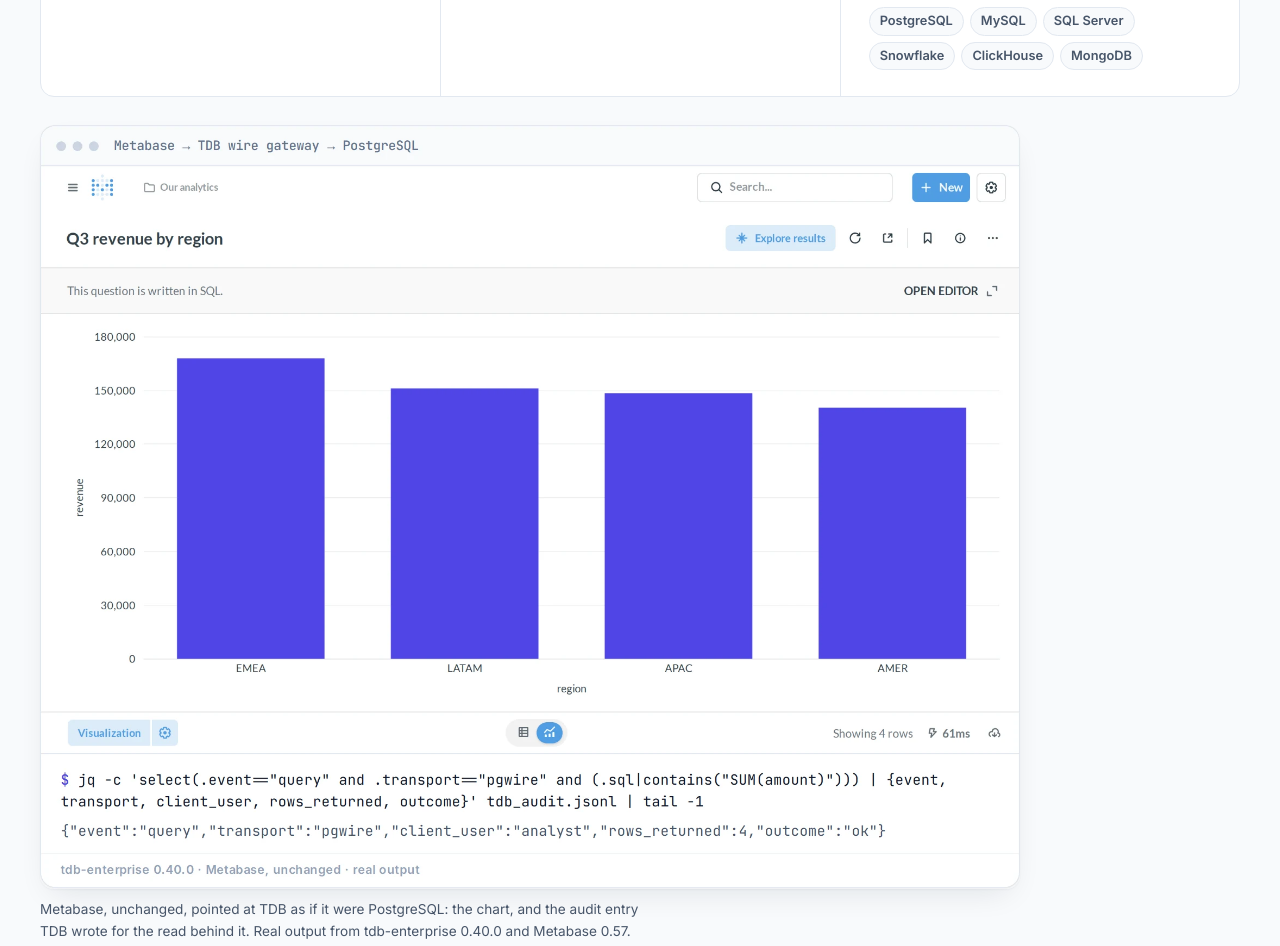
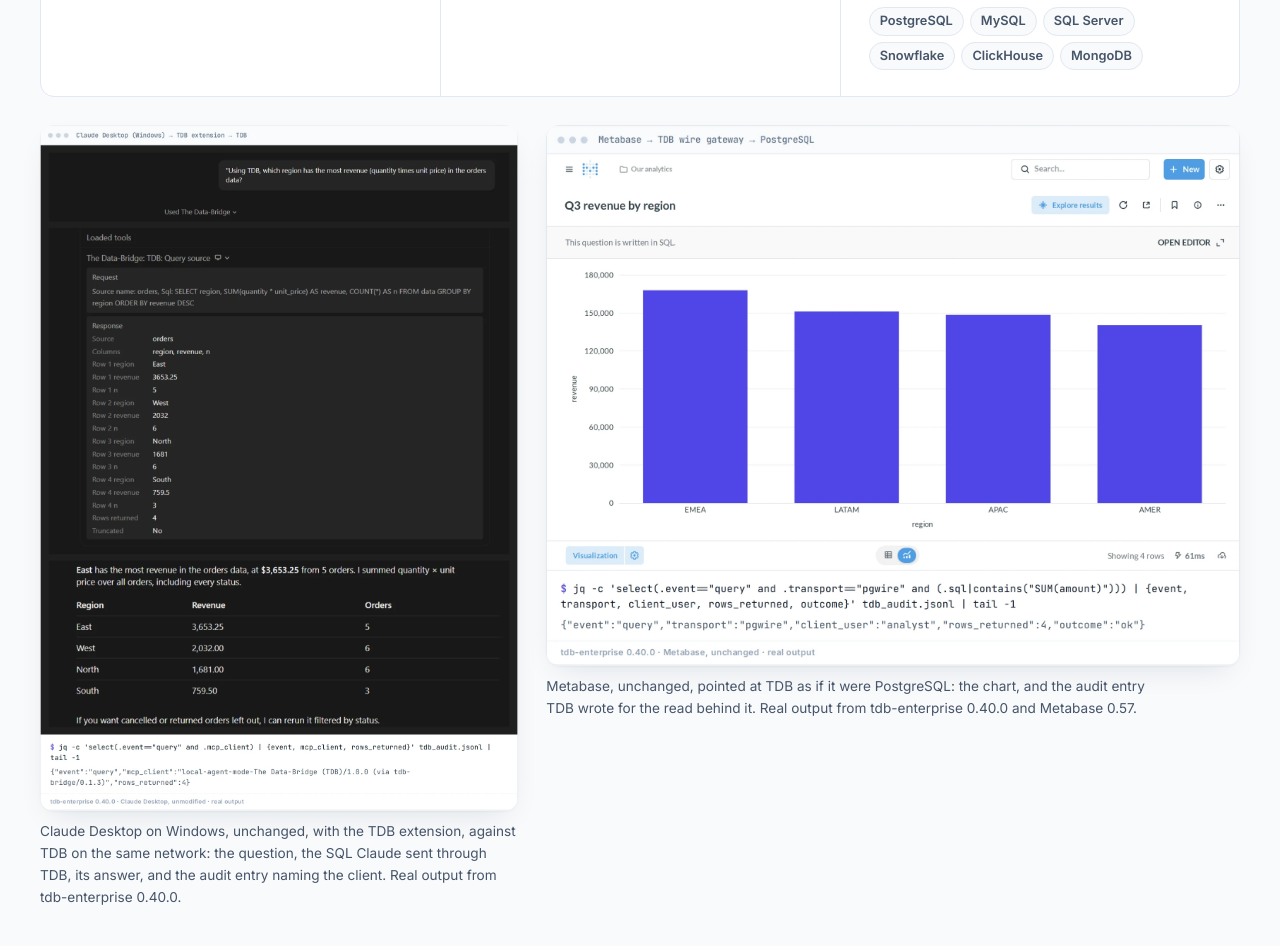
Before and after one commit to tdb-project/tdb-landing, a plain HTML site: page index.html in a window 1280 px wide. Shown: the part 10574-11520 px from the top of the page. Drawn offline with Linux system fonts and the light colour scheme.

Commit message:
Proof: Claude Desktop (Windows) with the TDB extension, beside Metabase; real screenshots and the audit entry
Co-Authored-By: Claude Opus 5.5 <noreply@anthropic.com>

```diff
--- a/index.html
+++ b/index.html
@@ -237,7 +237,9 @@
     .tamper p { color: var(--text-dim); margin: 0; }
     .tamper .shot { margin: 0; }
     @media (max-width: 900px) { .tamper { grid-template-columns: 1fr; } }
-    .proof-shot { margin: 28px 0 0; max-width: 980px; }
+    .proof-shots { display: grid; grid-template-columns: 1fr 1.45fr; gap: 28px; align-items: start; margin: 28px 0 0; }
+    .proof-shot { margin: 0; }
+    @media (max-width: 900px) { .proof-shots { grid-template-columns: 1fr; } }
     .proof-shot img { display: block; width: 100%; height: auto; border-radius: var(--radius); box-shadow: var(--shadow); }
     .proof-shot figcaption { font-size: .85rem; color: var(--text-dim); margin-top: 10px; max-width: 70ch; }
     .vis { height: 64px; margin: 0 0 18px; display: flex; flex-wrap: wrap; gap: 6px; align-content: center; font: 600 .68rem var(--mono); }
@@ -850,7 +852,10 @@
           <div><b>Published advisories</b><p>Twenty-nine security updates since September 2026, each saying what was exposed and what to do. <a href="https://docs.tdb.asvanlabs.com/security/updates/">Advisories →</a></p></div>
           <div><b>Tested with</b><p>Checked end to end against real clients:</p><div class="names"><span>Claude Code</span><span>Claude Desktop</span><span>claude.ai</span><span>VS Code</span><span>Metabase</span><span>DBeaver</span><span>psql</span><span>pgjdbc</span></div><p>And real databases:</p><div class="names"><span>PostgreSQL</span><span>MySQL</span><span>SQL Server</span><span>Snowflake</span><span>ClickHouse</span><span>MongoDB</span></div></div>
         </div>
-        <figure class="proof-shot"><img src="media/proof-metabase.webp" width="1804" height="1406" alt="Metabase showing a bar chart of Q3 revenue by region, read from PostgreSQL through the TDB wire gateway, above the audit entry TDB wrote for it: event query, transport pgwire, client_user analyst, rows_returned 4, outcome ok." loading="lazy" decoding="async"><figcaption>Metabase, unchanged, pointed at TDB as if it were PostgreSQL: the chart, and the audit entry TDB wrote for the read behind it. Real output from tdb-enterprise 0.40.0 and Metabase 0.57.</figcaption></figure>
+        <div class="proof-shots">
+          <figure class="proof-shot"><a href="media/proof-claude-desktop.webp"><img src="media/proof-claude-desktop.webp" width="1353" height="1940" alt="Claude Desktop on Windows answering which region has the most revenue in the orders data: it ran a query_source call through the TDB extension, got four rows back, and answered East, 3,653.25 from 5 orders. Below, the audit entry TDB wrote: event query, mcp_client local-agent-mode-The Data-Bridge (TDB)/1.0.0 via tdb-bridge/0.1.3, rows_returned 4." loading="lazy" decoding="async"></a><figcaption>Claude Desktop on Windows, unchanged, with the TDB extension, against TDB on the same network: the question, the SQL Claude sent through TDB, its answer, and the audit entry naming the client. Real output from tdb-enterprise 0.40.0.</figcaption></figure>
+          <figure class="proof-shot"><img src="media/proof-metabase.webp" width="1804" height="1406" alt="Metabase showing a bar chart of Q3 revenue by region, read from PostgreSQL through the TDB wire gateway, above the audit entry TDB wrote for it: event query, transport pgwire, client_user analyst, rows_returned 4, outcome ok." loading="lazy" decoding="async"><figcaption>Metabase, unchanged, pointed at TDB as if it were PostgreSQL: the chart, and the audit entry TDB wrote for the read behind it. Real output from tdb-enterprise 0.40.0 and Metabase 0.57.</figcaption></figure>
+        </div>
       </div>
     </section>
 
```
Also changed, not shown: media/proof-claude-desktop.webp (added).
